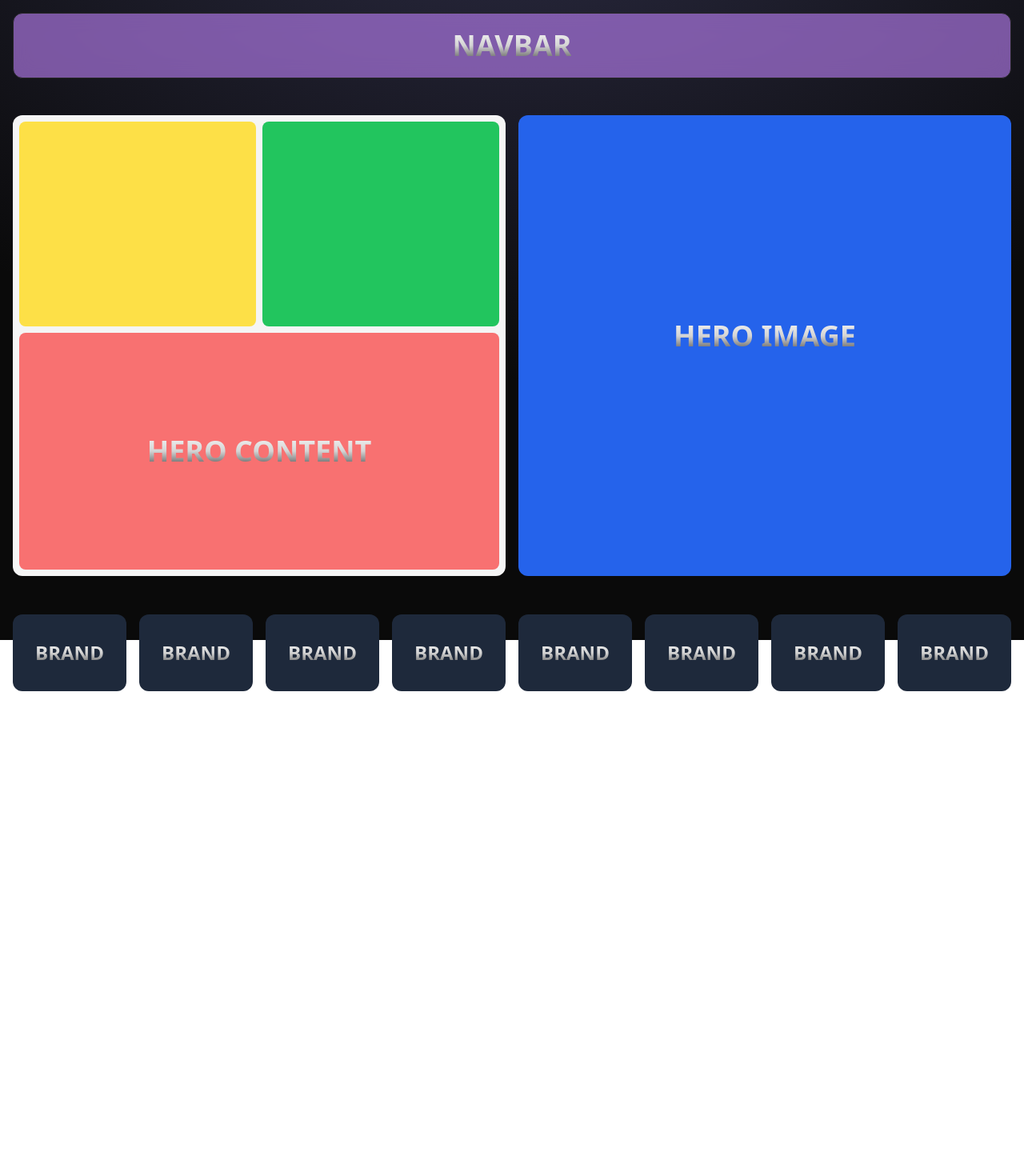
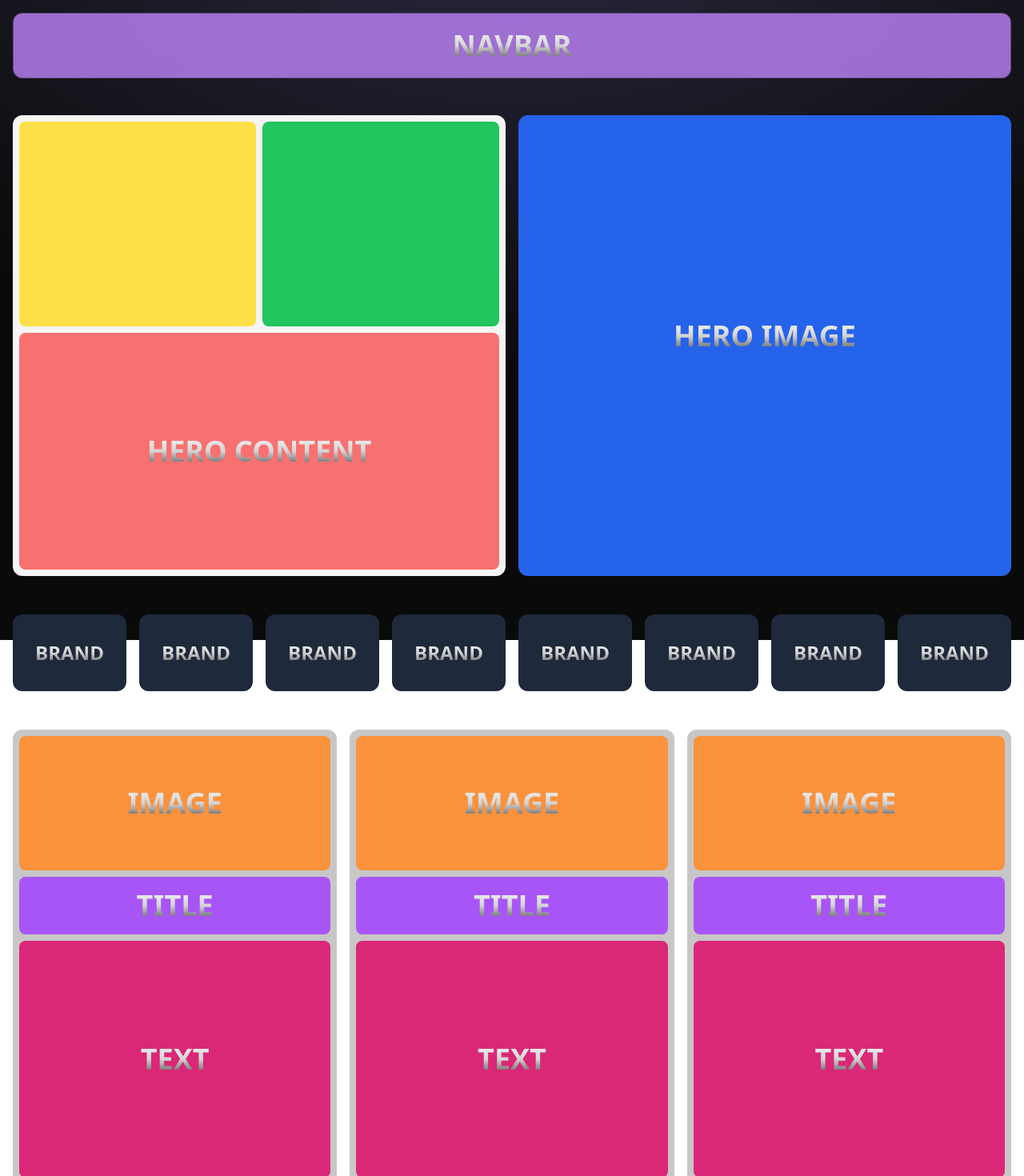
Before and after one commit to chiwantha/Responsive-Layout, a React (Vite) app: page / in a window 1280 px wide. Shown: the top 1470 px of the page at 80% size. Before the commit the page ends 872 px from the top, so only its background shows below. Built offline with nearby package versions, Linux system fonts and the light colour scheme.

Commit message:
Finished the card service section

```diff
--- a/src/App.jsx
+++ b/src/App.jsx
@@ -1,6 +1,7 @@
 import Navbar from "./components/Navbar";
 import Brands from "./sections/Brands";
 import Hero from "./sections/Hero";
+import Services from "./sections/Services";
 
 function App() {
   return (
@@ -16,6 +17,7 @@ function App() {
       <Navbar />
       <Hero />
       <Brands />
+      <Services />
     </div>
   );
 }
--- a/src/components/Navbar.jsx
+++ b/src/components/Navbar.jsx
@@ -2,8 +2,8 @@ const Navbar = () => {
   return (
     <nav className="fixed top-0 left-0 right-0 z-50 m-4">
       <div
-        className="max-w-7xl bg-purple-400/60 backdrop-blur-md mx-auto rounded-xl
-      py-5 px-4 border border-neutral-800"
+        className="max-w-7xl bg-purple-400/80 backdrop-blur-md mx-auto rounded-xl
+      py-5 px-4 border border-neutral-800/50"
       >
         <div className="flex justify-center items-center">
           <h1 className="text-center text-4xl ktext">NAVBAR</h1>
--- /dev/null
+++ b/src/components/ServiceCard.jsx
@@ -0,0 +1,17 @@
+const ServiceCard = () => {
+  return (
+    <div className="bg-neutral-500/40 hover:border border-neutral-300 p-2 rounded-xl space-y-2">
+      <div className="bg-orange-400 py-16 rounded-lg">
+        <h1 className="text-center text-4xl ktext">IMAGE</h1>
+      </div>
+      <div className="bg-purple-500 py-4 rounded-lg">
+        <h1 className="text-center text-4xl ktext">TITLE</h1>
+      </div>
+      <div className="bg-pink-600 py-32 rounded-lg">
+        <h1 className="text-center text-4xl ktext">TEXT</h1>
+      </div>
+    </div>
+  );
+};
+
+export default ServiceCard;
--- /dev/null
+++ b/src/sections/Services.jsx
@@ -0,0 +1,17 @@
+import ServiceCard from "../components/ServiceCard";
+
+const Services = () => {
+  return (
+    <div className="py-10 mx-4">
+      <div className="max-w-7xl mx-auto">
+        <div className="grid grid-cols-1 md:grid-cols-3 gap-4">
+          <ServiceCard />
+          <ServiceCard />
+          <ServiceCard />
+        </div>
+      </div>
+    </div>
+  );
+};
+
+export default Services;
```
